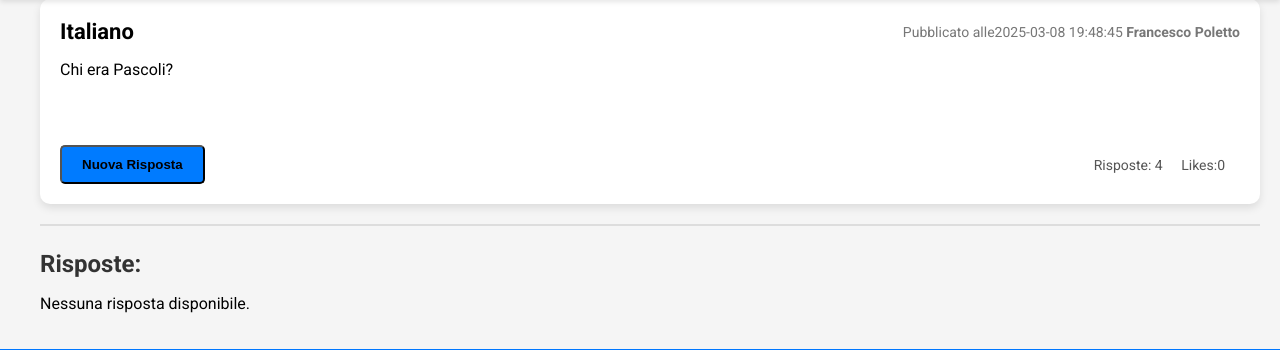
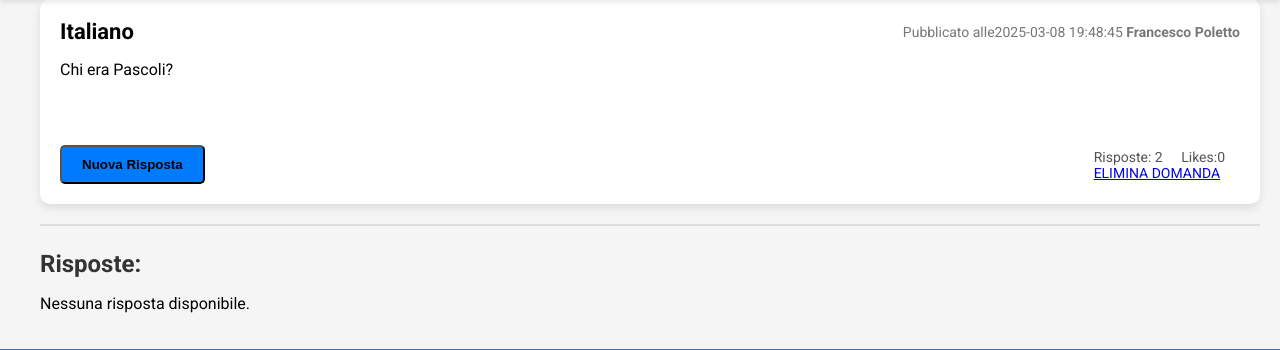
Before and after one commit to Polettogamer/GEPROGETTO, a PHP site: page /php_front/risposta.php?id=6 in a window 1280 px wide. Shown: the part 91-441 px from the top of the page. Run offline with PHP 8.4, Linux system fonts and the light colour scheme; the visitor is signed in with stand-in values (Sample User, id 1); data comes from the database, SQL or seed files in the repository.

Commit message:
fatta la delete

```diff
--- a/PagWebSchoolQ/CSS/styleCSS.css
+++ b/PagWebSchoolQ/CSS/styleCSS.css
@@ -63,7 +63,7 @@ p, ul {
 
 /* Hero Section */
 .parte1 {
-    height: 100vh;
+    height: 130vh;
     display: flex;
     align-items: center;
     justify-content: center;
--- a/PagWebSchoolQ/php_front/risposta.php
+++ b/PagWebSchoolQ/php_front/risposta.php
@@ -18,7 +18,7 @@
     $result = $stmt->get_result();
 
     // Prepared statement per la domanda
-    $stmt_domanda = $conn->prepare("SELECT d.*, u.nome, u.cognome, c.nome AS nomecat FROM domande d
+    $stmt_domanda = $conn->prepare("SELECT d.*, u.userID, u.nome, u.cognome, c.nome AS nomecat FROM domande d
                                     JOIN utenti u ON d.userID = u.userID
                                     JOIN categorie c ON c.IDCategoria = d.categoriaID
                                     WHERE QuestionID = ?");
@@ -32,6 +32,12 @@
     if ($domanda->num_rows > 0) {
       $question = $domanda->fetch_assoc();
     }
+    if($question["userID"] == $_SESSION["userID"] || $_SESSION["privilegio"] == 'MODER' || $_SESSION["privilegio"] == 'ADMIN'){
+      $impdelete = "";
+    }else{
+      $impdelete = 'style="display:none"';
+    }
+
     $conn->close();
 ?>
 <!DOCTYPE html>
@@ -44,6 +50,8 @@
   <link href="https://fonts.googleapis.com/css2?family=Roboto:wght@400;700&display=swap" rel="stylesheet">
 
   <script>
+
+
 
     function toggleNewAnswer() {
       var formdiv = document.getElementById("form");
@@ -81,8 +89,11 @@
         <div class="question-footer">
         <button onclick="toggleNewAnswer()" class="response-button">Nuova Risposta </button>
           <div class="question-stats">
-            <span>Risposte: 4</span>
+            <span>Risposte: 2</span>
             <span>Likes:<?=htmlspecialchars($question["nLike"])?></span>
+            <div class="delete">
+              <a href="../php/deleteQ.php?id=<?=$iddomanda?> " <?php echo $impdelete;?> >ELIMINA DOMANDA</a>
+            </div>
           </div>
         </div>
         <div id="form" style="display:none" class="hidden">
```
Also changed, not shown: PagWebSchoolQ/index.html (+10 -3 lines), PagWebSchoolQ/php/deleteQ.php (added, +31 -0 lines).
